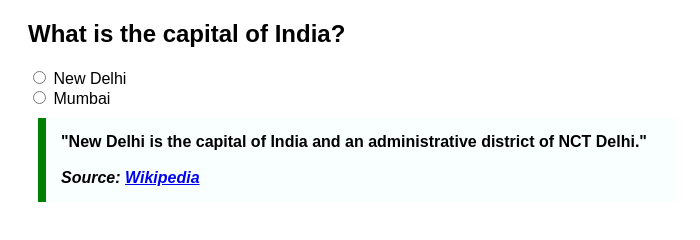
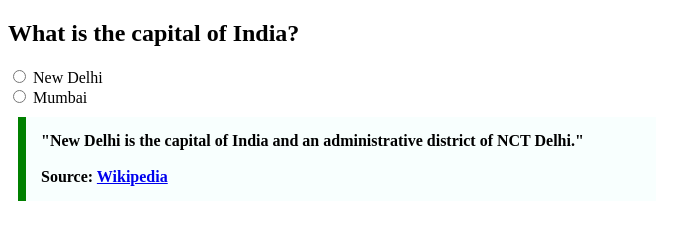
Before and after one commit to acciojob/trivia-Rishabh-dev545, a website: page main.html in a window 1280 px wide. Shown: the whole page, without its empty margins (0-700 px from the left). Drawn offline with Linux system fonts and the light colour scheme.

Commit message:
created a submission

```diff
--- a/main.html
+++ b/main.html
@@ -6,7 +6,7 @@
     <meta name="viewport" content="width=device-width, initial-scale=1.0">
     <title>Quiz Question</title>
     <style>
-        .quotation {
+        blockquote {
             max-width: 600px;
             margin: 10px;
             padding: 15px;
@@ -14,31 +14,23 @@
             background-color: #f8fffe;
             font-weight: bold;
         }
-
-        .question-container {
-            font-family: Arial, sans-serif;
-            margin: 20px;
-        }
-
-        .options {
-            margin-top: 10px;
-        }
     </style>
 </head>
 
 <body>
-    <div class="question-container">
-        <h2>What is the capital of India?</h2>
-        <div class="options">
-            <label><input type="radio" name="capital" value="New Delhi"> New Delhi</label><br>
-            <label><input type="radio" name="capital" value="Mumbai"> Mumbai</label>
-        </div>
+    <h2>What is the capital of India?</h2>
 
-        <blockquote class="quotation">
-            "New Delhi is the capital of India and an administrative district of NCT Delhi."
-            <br><br><cite>Source: <a href="https://en.wikipedia.org/wiki/New_Delhi" target="_blank">Wikipedia</a></cite>
-        </blockquote>
-    </div>
+    <input type="radio" id="newdelhi" name="capital" value="New Delhi">
+    <label for="newdelhi">New Delhi</label><br>
+
+    <input type="radio" id="mumbai" name="capital" value="Mumbai">
+    <label for="mumbai">Mumbai</label>
+
+    <blockquote>
+        "New Delhi is the capital of India and an administrative district of NCT Delhi."
+        <br><br>
+        Source: <a href="https://en.wikipedia.org/wiki/New_Delhi" target="_blank">Wikipedia</a>
+    </blockquote>
 </body>
 
 </html>
```
